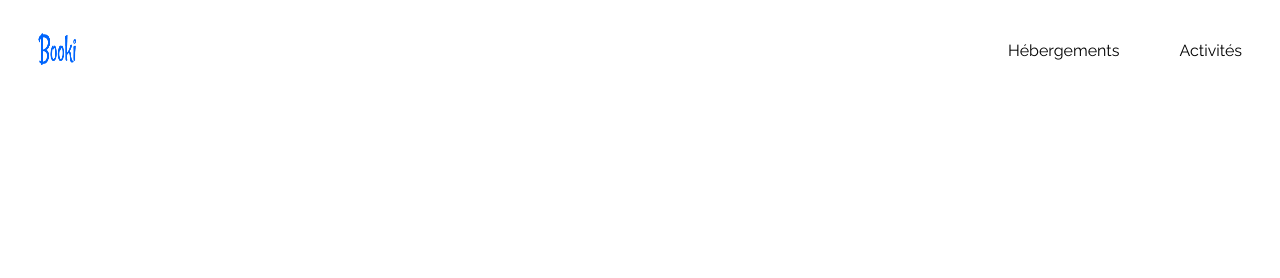
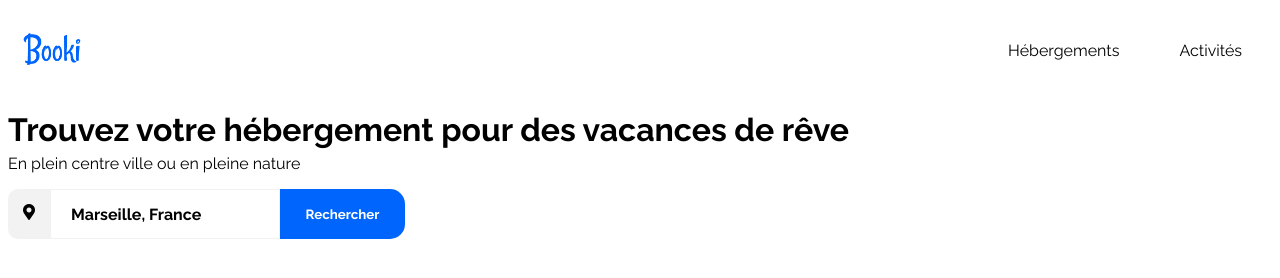
Before and after one commit to Ouali-dev/Booki, a plain HTML site: page index.html in a window 1280 px wide. Drawn offline with Linux system fonts and the light colour scheme.

Commit message:
add search form

```diff
--- a/CSS/style.css
+++ b/CSS/style.css
@@ -9,6 +9,7 @@ a {
   color: inherit;
   text-decoration: none;
 }
+/* NAVBAR */
 nav {
   display: flex;
   align-items: center;
@@ -24,7 +25,7 @@ nav a:hover {
 }
 #logo {
   margin-right: auto;
-  padding: 0 30px;
+  padding: 0 15px;
 }
 .sub-nav {
   display: flex;
@@ -46,3 +47,40 @@ nav a:hover {
     border-top-color: transparent;
   }
 }
+
+/* body */
+.wrapper h1{
+  margin-bottom:-10px;
+}
+/* SEARCH FORM */
+.search-form{
+  display: flex;
+  align-items: center;
+}
+.search-form i{
+  padding: 15px;
+  height: 50px;
+  background-color: #f2f2f2;
+  border-radius:  10px 0 0 10px;
+
+}
+.search-form input{
+  padding-left: 20px;
+  border: 1.5px solid #f2f2f2;
+  height: 50px;
+  width: 230px;
+  font-size: 16px;
+  color: black;
+  font-weight: bold;
+}
+.search-form button{
+  border: 1.5px;
+  background-color: #0065fc;
+  color: white;
+  font: size 16px;
+  font-weight: bold;
+  height: 50px;
+  width: 125px;
+  border-radius: 0 15px 15px 0;
+  cursor: pointer;
+}
--- a/index.html
+++ b/index.html
@@ -5,9 +5,14 @@
     <meta http-equiv="X-UA-Compatible" content="IE=edge" />
     <meta name="viewport" content="width=device-width, initial-scale=1.0" />
     <title>Booki</title>
+    <link
+    rel="stylesheet"
+    href="https://cdnjs.cloudflare.com/ajax/libs/font-awesome/5.15.4/css/all.min.css"
+  />
     <link rel="stylesheet" href="CSS/style.css" />
   </head>
   <body>
+    <!-- NAVBAR -->
     <header>
       <nav>
         <img
@@ -23,5 +28,18 @@
         </div>
       </nav>
     </header>
+
+    <main class="wrapper">
+      <!-- HEADINGS-->
+      <h1>Trouvez votre hébergement pour des vacances de rêve</h1>
+      <p>En plein centre ville ou en pleine nature</p>
+    <!--SEARCH FORM  -->
+      <div class="search-form">
+        <i class="fas fa-map-marker-alt">
+        </i> <input type="search" value="Marseille, France">
+        <button>Rechercher</button>
+      </div>
+
+    </main>
   </body>
 </html>
```
